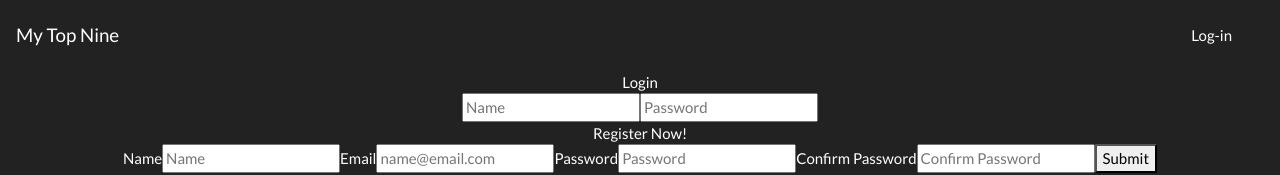
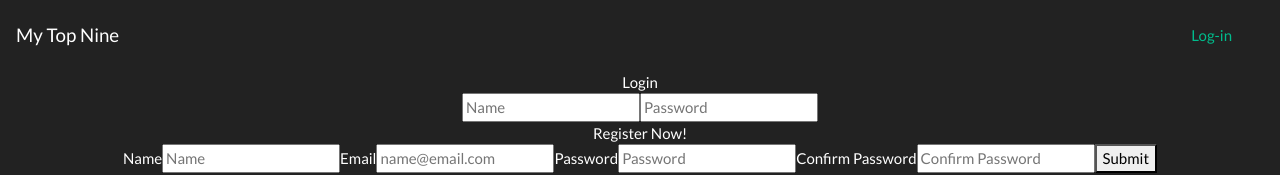
Before and after one commit to bw-my-top-nine/front-end, a React (Create React App) app: page / in a window 1280 px wide. Shown: the top 175 px of the page. Built offline with nearby package versions, Linux system fonts and the light colour scheme.

Commit message:
add router and link

```diff
--- a/src/components/Header.js
+++ b/src/components/Header.js
@@ -1,4 +1,5 @@
 import React from 'react'
+import {Link} from 'react-router-dom'
 import {
     Navbar,
     NavbarBrand,
@@ -13,7 +14,7 @@
             <NavbarBrand>My Top Nine</NavbarBrand>
             <Nav>
                 <NavItem>
-                    <NavLink>Log-in</NavLink>
+                    <NavLink tag={Link} to="/login">Log-in</NavLink>
                 </NavItem>
             </Nav>
         </Navbar>
--- a/src/index.js
+++ b/src/index.js
@@ -1,6 +1,7 @@
 import React from 'react'; // hello world
 import ReactDOM from 'react-dom';
+import { BrowserRouter as Router } from 'react-router-dom';
 import './index.css';
 import App from './App';
 
-ReactDOM.render(<App />, document.getElementById('root'));
+ReactDOM.render(<Router><App /></Router>, document.getElementById('root'));
```
